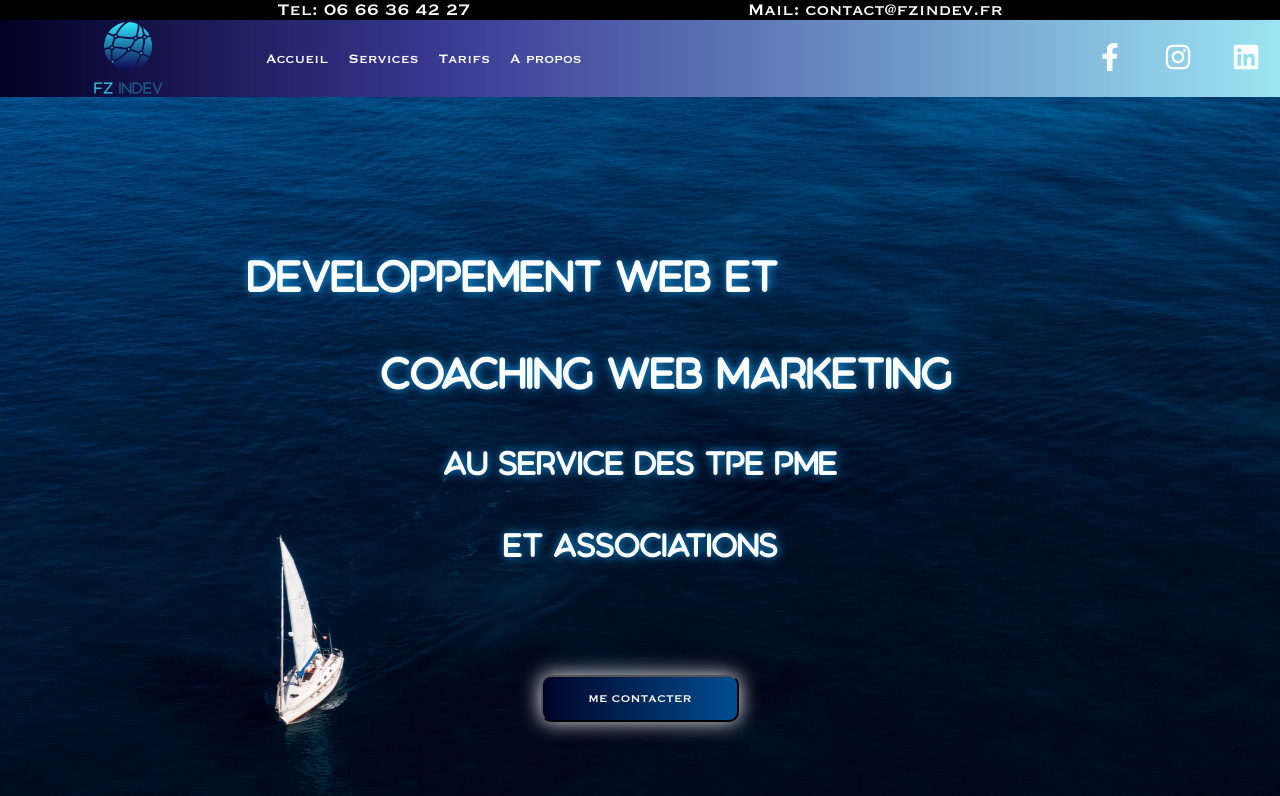
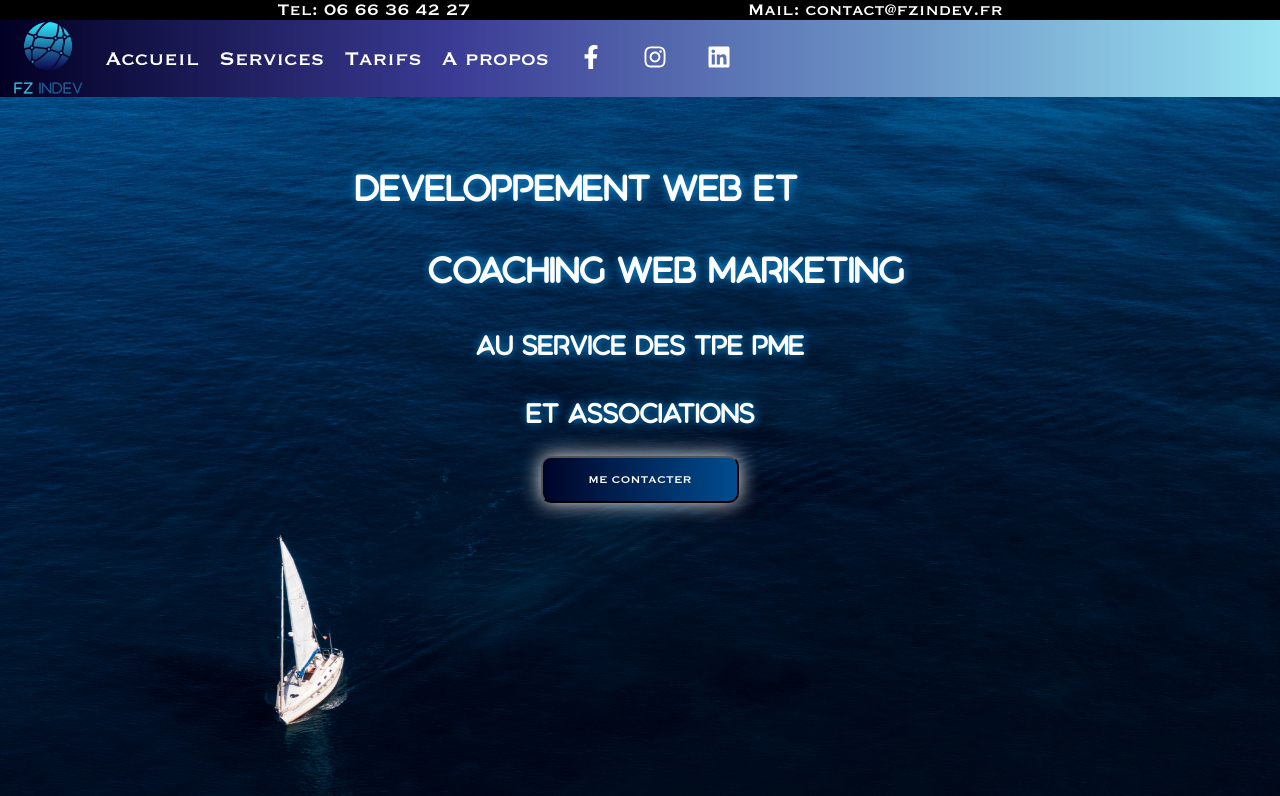
Before and after one commit to Christellefz/fz-indev, a React (Create React App) app: page / in a window 1280 px wide. Shown: the top 796 px of the page. Built offline with nearby package versions, Linux system fonts and the light colour scheme.

Commit message:
rework css

```diff
--- a/src/App.css
+++ b/src/App.css
@@ -9,10 +9,9 @@
 body{
     padding:0 ;
     Margin:0 ;
+    width:100vw;
 }
 .landingView{
-  height:100vh;
-  width:100vw;
   background-image:url(./components/assets/images/voilier.jpg) ;
   background-size:100vw 100vh;
   background-repeat:no-repeat;
--- a/src/components/Catchphrase.css
+++ b/src/components/Catchphrase.css
@@ -1,13 +1,11 @@
 .catchphrase-container{
     display: flex;
     align-content:center !important;
-    flex-flow:column nowrap;
+    flex-flow:column wrap;
     color: rgb(255, 255, 255);
     font-family: Aquatico;
-    font-size:1.5vw;
-    padding: 10vh ;
     text-align: center;
-    overflow: visible;
+    overflow: hidden;
     position: relative;
     top: 50px;
 
@@ -16,6 +14,7 @@
 text-shadow:rgb(21, 154, 231) 1px 0 10px;
 position: relative;
 left:-10vw;
+padding-left:10vw;
 }
 .catchphrase-second{
     position: relative;
--- a/src/components/Navbar.css
+++ b/src/components/Navbar.css
@@ -6,7 +6,7 @@
     top: 0px;
     flex-wrap: wrap;
     box-sizing: content-box;
-    width: 100%;
+    width: 100vw;
 }
 .nav-contact{
     display: flex;
@@ -19,22 +19,18 @@
 }
 .nav-core{
     display: flex;
-    justify-content: space-between;
+    justify-content: flex-start;
     background: rgb(2,0,36);
     background: linear-gradient(90deg, rgba(2,0,36,1) 0%, rgba(9,9,121,0.8) 35%, rgba(55, 202, 231, 0.5) 100%);
-    min-width: 100vw;
     flex-wrap: wrap;
 }
 .navlist{
     display: flex;
     flex-direction: row;
     list-style: none;
-    min-width: 50vw;
-    font-size: 1.4em ;
     text-shadow: rgb(1, 7, 10) 1px 0 10px;
     flex-wrap: wrap;
     margin:0;
-
 }
 
 .link{
@@ -43,29 +39,27 @@
     color :white;
     text-decoration: none;
     text-decoration: none;
+    font-size: 1.5em ;
 }
 .logo{
     width:70px;
-
-    margin-left: auto;
-    margin-right: auto;
+    margin-left:1vw;
+    margin-right: 1vw;
     align-items: center;
 }
 .socialMediaIcon{
     color :white;
+    margin:20px;
 
-    margin:20px;
-    height: 2em;
 }
 .social-Icons-block{
     flex-wrap: wrap;
     align-self: center;
 }
 .navAndSocial{
-    width:80vw;
     display:flex;
     flex-wrap: nowrap;
-    justify-content:space-between;
+
 }
 
 .navItems{
@@ -73,3 +67,9 @@
     align-self:center;
     margin:0;
 }
+@media screen and (max-width:950px) {
+    .nav-container{
+        display:none;
+    }
+
+}
--- a/src/components/Navbar.js
+++ b/src/components/Navbar.js
@@ -47,7 +47,7 @@ const Navbar = () => {
               target='blank'
               className='socialMediaIcon'
             >
-              <FaFacebookF size={28} />
+              <FaFacebookF size={24} />
             </a>
             <a
               href='https://www.facebook.com/christelle.fernandez.73/'
@@ -55,7 +55,7 @@ const Navbar = () => {
               target='blank'
               className='socialMediaIcon'
             >
-              <FaInstagram size={28} />
+              <FaInstagram size={24} />
             </a>
             <a
               href='https://www.facebook.com/christelle.fernandez.73/'
@@ -63,7 +63,7 @@ const Navbar = () => {
               target='blank'
               className='socialMediaIcon'
             >
-              <FaLinkedin size={28} />
+              <FaLinkedin size={24} />
             </a>
           </div>
         </div>
--- a/src/components/Services.css
+++ b/src/components/Services.css
@@ -18,7 +18,6 @@
     flex-direction: row;
     flex-wrap: wrap;
     justify-content:space-around;
-    padding:1.5em;
 }
 .service-subtitle{
     box-sizing: content-box;
@@ -34,7 +33,6 @@
     display: flex;
     flex-direction: column;
     justify-content:space-around;
-    padding:1.5em;
     align-items: center;
 }
 .list-item{
--- a/src/components/Tarifs.css
+++ b/src/components/Tarifs.css
@@ -1,3 +1,10 @@
+.basic-container{
+    width:100vw;
+    Display: flex;
+    flex-direction: row;
+    flex-wrap: wrap;
+    justify-content: space-evenly;
+}
 .basic{
     background: white;
     border-radius: 4px;
@@ -5,8 +12,9 @@
     -webkit-transition: all 0.3s ease;
     -o-transition: all 0.3s ease;
     transition: all 0.3s ease;
-    margin:20px;
-    padding-bottom:5px;
+    margin-bottom:35px;
+    max-width:500px;
+
 }
 .basic:hover{
     -webkit-transform: translate(20px, -10px);
@@ -21,28 +29,32 @@
     line-height: 1.4;
 }
 .section-offres{
-    width: 55%;
     display: flex;
-    flex-direction: column;
+    flex-direction: row;
     flex-wrap: wrap;
     text-align: center;
-    justify-content: space-between;
+    /* justify-content: space-between; */
+    min-width:300px;
+
 }
 .basic>h2 {
     text-decoration: underline overline rgb(1,1,87);
 }
 .Tarifs-container{
+    width: 100vw;
     color:rgb(1, 1, 87);
     font-family:Copperplate;
     display: flex;
     flex-direction: column;
     align-items: center;
+    flex-wrap: wrap;
     background: linear-gradient( 109.6deg,  rgba(38, 165, 165, 0.8) 11.2%, rgba(1, 8, 77, 0.8) 92.5% );
 }
 .Tarifs-title{
     font-size: 3rem;
     color: white;
     text-shadow: rgb(2, 4, 110) 1px 0 10px;
+    text-align: center;
 }
 .second-comment{
     color: white;
--- a/src/components/Tarifs.js
+++ b/src/components/Tarifs.js
@@ -17,7 +17,7 @@ const Tarifs = () => {
         La réponse vous vous en doutez est: Cela dépend de vos objectifs!
       </p>
       <section className='section-offres'>
-        <div>
+        <div className='basic-container'>
           {DataOffre.map(offre => {
             return (
               <div className='basic' key={offre.title}>
--- a/src/index.css
+++ b/src/index.css
@@ -4,4 +4,13 @@ code {
 }
 html {
   scroll-behavior: smooth;
+  margin: 0;
+  padding:0;
+  width: 100vw;
+
 }
+body {
+  margin: 0;
+  padding:0;
+  width :100vw;
+}
```
Also changed, not shown: public/index.html (+1 -21 lines).
